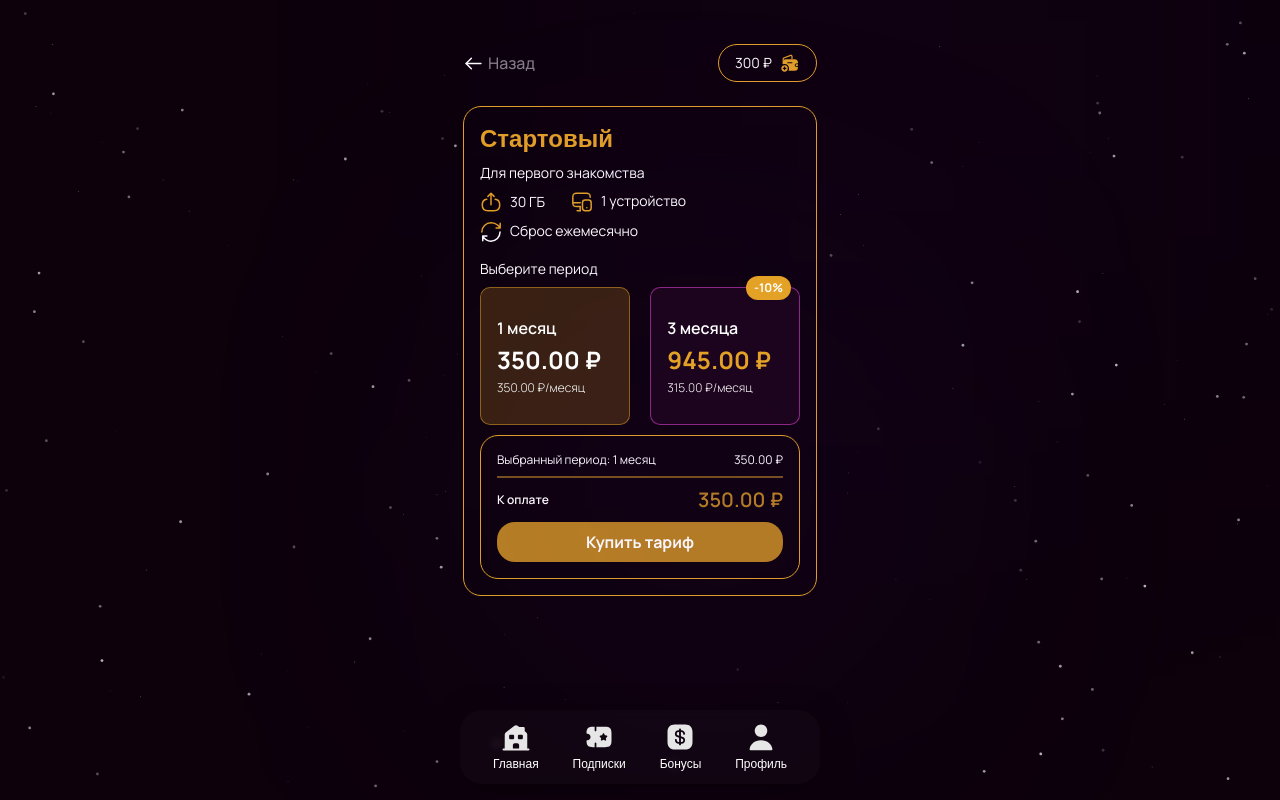
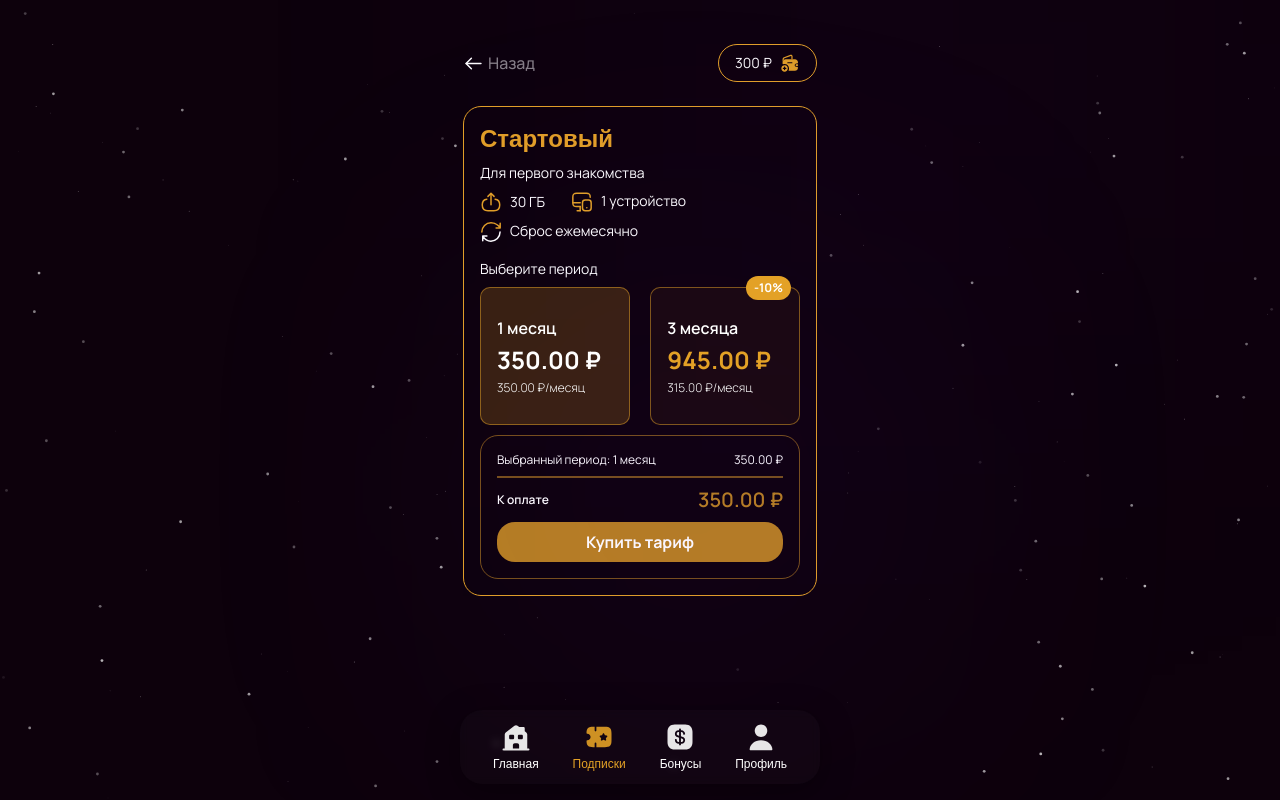
Before and after one commit to flounder11/tgAppVpn, a React (Vite) app: page /sub/cart in a window 1280 px wide. Built offline with nearby package versions, Linux system fonts and the light colour scheme; a web font is replaced by a local one.

Commit message:
фикс мелких багов и убран хардкод с темой

```diff
--- a/package.json
+++ b/package.json
@@ -15,6 +15,7 @@
     "@react-three/drei": "^10.7.7",
     "@react-three/fiber": "^9.6.1",
     "@tailwindcss/vite": "^4.3.1",
+    "@telegram-apps/sdk-react": "^3.3.9",
     "class-variance-authority": "^0.7.1",
     "clsx": "^2.1.1",
     "cobe": "^2.0.1",
--- a/src/components/Subscription/NewSubscription/NewSubsCard.tsx
+++ b/src/components/Subscription/NewSubscription/NewSubsCard.tsx
@@ -1,4 +1,5 @@
 import { useNavigate } from 'react-router-dom'
+import { useThemeStore } from '../../../store/useThemeStore'
 import SubsCardInfo from './SubsCardInfo'
 
 interface INewSubsCardProps {
@@ -8,6 +9,12 @@ interface INewSubsCardProps {
 
 export default function NewSubsCard({ color, bgColor }: INewSubsCardProps) {
 	const navigate = useNavigate()
+	const setCartTheme = useThemeStore(state => state.setCartTheme)
+
+	const handleClick = () => {
+		setCartTheme(color, bgColor)
+		navigate('/sub/cart')
+	}
 
 	return (
 		<div
@@ -32,7 +39,7 @@ export default function NewSubsCard({ color, bgColor }: INewSubsCardProps) {
 			</p>
 
 			<button
-				onClick={() => navigate('/sub/cart')}
+				onClick={handleClick}
 				style={{
 					backgroundColor: color
 				}}
--- a/src/components/Subscription/NewSubscription/PeriodCard.tsx
+++ b/src/components/Subscription/NewSubscription/PeriodCard.tsx
@@ -1,5 +1,7 @@
+import { hexToRgba } from '../../../utils/color'
+
 type PeriodCardProps = {
-	variant: 'gold' | 'pink'
+	color: string
 	selected: boolean
 	months: number
 	price: string
@@ -8,36 +10,8 @@ type PeriodCardProps = {
 	onClick: () => void
 }
 
-const styles = {
-	gold: {
-		selected: {
-			bg: 'bg-[#E3A126]/20',
-			border: 'border-[#E3A126]/50',
-			text: 'text-white'
-		},
-		default: {
-			bg: 'bg-[#E3A126]/5',
-			border: 'border-[#E3A126]/50',
-			text: 'text-[#E3A126]'
-		}
-	},
-
-	pink: {
-		selected: {
-			bg: 'bg-[#FF4BED]/20',
-			border: 'border-[#FF4BED]/50',
-			text: 'text-white'
-		},
-		default: {
-			bg: 'bg-[#FF4BED]/5',
-			border: 'border-[#FF4BED]/50',
-			text: 'text-[#E3A126]'
-		}
-	}
-}
-
 export default function PeriodCard({
-	variant,
+	color,
 	selected,
 	months,
 	price,
@@ -45,15 +19,28 @@ export default function PeriodCard({
 	discount,
 	onClick
 }: PeriodCardProps) {
-	const theme = selected ? styles[variant].selected : styles[variant].default
+	const theme = {
+		bg: hexToRgba(color, selected ? 0.2 : 0.05),
+		border: hexToRgba(color, 0.5),
+		text: selected ? '#FFFFFF' : color
+	}
 	return (
 		<button
 			onClick={onClick}
-			className={`
-        relative flex flex-col gap-y-1  border rounded-lg py-7 pr-7  pl-4 font-manrope text-start ${theme.bg} ${theme.border} ${theme.text}`}
+			style={{
+				backgroundColor: theme.bg,
+				borderColor: theme.border,
+				color: theme.text
+			}}
+			className={
+				'relative flex flex-col gap-y-1  border rounded-lg py-7 pr-7  pl-4 font-manrope text-start'
+			}
 		>
 			{discount && (
-				<span className="absolute -top-3 right-2 rounded-full bg-accent px-2 py-1 text-xs font-bold text-white">
+				<span
+					style={{ backgroundColor: color }}
+					className="absolute -top-3 right-2 rounded-full px-2 py-1 text-xs font-bold text-white"
+				>
 					-{discount}%
 				</span>
 			)}
--- a/src/components/ui/NavBar.tsx
+++ b/src/components/ui/NavBar.tsx
@@ -45,7 +45,7 @@ export default function BottomNav() {
 					const isActive =
 						item.id === 'home'
 							? location.pathname === '/'
-							: location.pathname === `/${item.id}`
+							: location.pathname.startsWith(`/${item.id}`)
 
 					return (
 						<button
--- a/src/page/ProfilePage.tsx
+++ b/src/page/ProfilePage.tsx
@@ -17,9 +17,14 @@ export default function ProfilePage() {
 			id: 'transactions',
 			title: 'Транзакции',
 			img: TransactionSvg,
-			onClick: () => navigate('/profile/transaction')
+			onClick: () => navigate('transaction')
 		},
-		{ id: 'bonuses', title: 'Бонусы', img: ReferralSvg },
+		{
+			id: 'bonuses',
+			title: 'Бонусы',
+			img: ReferralSvg,
+			onClick: () => navigate('/referral')
+		},
 		{
 			id: 'device',
 			title: 'Мои устройства',
--- a/src/page/SubsCart.tsx
+++ b/src/page/SubsCart.tsx
@@ -6,6 +6,8 @@ import SubsCardInfo from '../components/Subscription/NewSubscription/SubsCardInf
 import ArrowBack from '../components/ui/arrowBack'
 import Balance from '../components/ui/balance'
 import MainLayout from '../layouts/MainLayout'
+import { useThemeStore } from '../store/useThemeStore'
+import { hexToRgba } from '../utils/color'
 
 export default function SubsCart() {
 	const periods = [
@@ -27,6 +29,7 @@ export default function SubsCart() {
 	const [selected, setSelected] = useState(0)
 	const currentPeriod = periods[selected]
 	const navigate = useNavigate()
+	const cartAccent = useThemeStore(state => state.cartAccent)
 
 	return (
 		<MainLayout>
@@ -37,8 +40,11 @@ export default function SubsCart() {
 					<Balance />
 				</div>
 
-				<div className="p-4 border border-accent rounded-2xl">
-					<SubsCardInfo color="var(--accent)" />
+				<div
+					style={{ borderColor: hexToRgba(cartAccent, 1) }}
+					className="p-4 border rounded-2xl"
+				>
+					<SubsCardInfo color={cartAccent} />
 
 					<div>
 						<p className="text-sm font-manrope text-white mb-2 mt-4">
@@ -50,6 +56,7 @@ export default function SubsCart() {
 								<PeriodCard
 									key={period.months}
 									{...period}
+									color={cartAccent}
 									selected={selected === index}
 									onClick={() => setSelected(index)}
 								/>
@@ -57,7 +64,10 @@ export default function SubsCart() {
 						</div>
 					</div>
 
-					<div className="mx-auto mt-2.5 flex flex-col border border-accent rounded-2xl p-4 gap-y-2 font-manrope">
+					<div
+						style={{ borderColor: hexToRgba(cartAccent, 0.5) }}
+						className="mx-auto mt-2.5 flex flex-col border border-accent rounded-2xl p-4 gap-y-2 font-manrope"
+					>
 						<div className="flex justify-between text-xs text-white items-center">
 							<p>
 								Выбранный период: {currentPeriod.months}{' '}
@@ -90,25 +100,39 @@ export default function SubsCart() {
 									}}
 									className="overflow-hidden w-full"
 								>
-									<span className="block text-accent text-xs font-manrope w-full py-1.5 text-center bg-[#FF4BED]/10 border border-[#FF4BED]/50 rounded-2xl">
+									<span
+										style={{
+											color: cartAccent,
+											backgroundColor: hexToRgba(cartAccent, 0.1),
+											borderColor: hexToRgba(cartAccent, 0.5)
+										}}
+										className="block text-xs font-manrope w-full py-1.5 text-center border rounded-2xl"
+									>
 										Скидка применена -{currentPeriod.discount}%
 									</span>
 								</motion.div>
 							)}
 						</AnimatePresence>
 
-						<hr className="bg-accent/50 border-0 h-[2px]" />
+						<hr
+							style={{ backgroundColor: hexToRgba(cartAccent, 0.5) }}
+							className="bg-accent/50 border-0 h-[2px]"
+						/>
 
 						<div className="flex justify-between font-semibold items-center">
 							<p className="text-xs text-white">К оплате</p>
-							<span className="text-xl text-[#E3A126]/80">
+							<span
+								style={{ color: hexToRgba(cartAccent, 0.8) }}
+								className="text-xl"
+							>
 								{currentPeriod.price} ₽
 							</span>
 						</div>
 
 						<button
 							onClick={() => navigate('/balance')}
-							className="font-bold text-white rounded-2xl bg-accent/80 py-2 w-full mx-auto"
+							style={{ backgroundColor: hexToRgba(cartAccent, 0.8) }}
+							className="font-bold text-white rounded-2xl py-2 w-full mx-auto"
 						>
 							Купить тариф
 						</button>
--- a/src/store/useThemeStore.ts
+++ b/src/store/useThemeStore.ts
@@ -4,15 +4,20 @@ interface IInitialState {
 	accent: string
 	bg: string
 	currentSlide: number
+	cartAccent: string
+	cartBg: string
 
 	setTheme: (accent: string, bg: string) => void
 	setCurrentSlide: (index: number) => void
+	setCartTheme: (cartAccent: string, cartBg: string) => void
 }
 
 const initialState = {
 	accent: '#E3A126',
 	bg: '#0D010C',
-	currentSlide: 0
+	currentSlide: 0,
+	cartAccent: '#E3A126',
+	cartBg: '#0D010C'
 }
 
 const themeStore: StateCreator<IInitialState> = set => ({
@@ -27,6 +32,12 @@ const themeStore: StateCreator<IInitialState> = set => ({
 	setCurrentSlide: currentSlide =>
 		set({
 			currentSlide
+		}),
+
+	setCartTheme: (cartAccent, cartBg) =>
+		set({
+			cartAccent,
+			cartBg
 		})
 })
 
--- /dev/null
+++ b/src/utils/color.ts
@@ -0,0 +1,16 @@
+export function hexToRgba(hex: string, alpha: number): string {
+	if (!hex.startsWith('#')) return hex
+
+	let c = hex.replace('#', '')
+	if (c.length === 3) {
+		c = c
+			.split('')
+			.map(ch => ch + ch)
+			.join('')
+	}
+	const num = parseInt(c, 16)
+	const r = (num >> 16) & 255
+	const g = (num >> 8) & 255
+	const b = num & 255
+	return `rgba(${r}, ${g}, ${b}, ${alpha})`
+}
```
Also changed, not shown: 1 other file (tests, documents, lock files or other folders).
